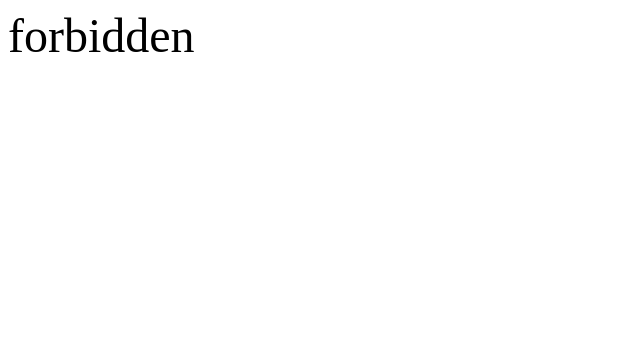
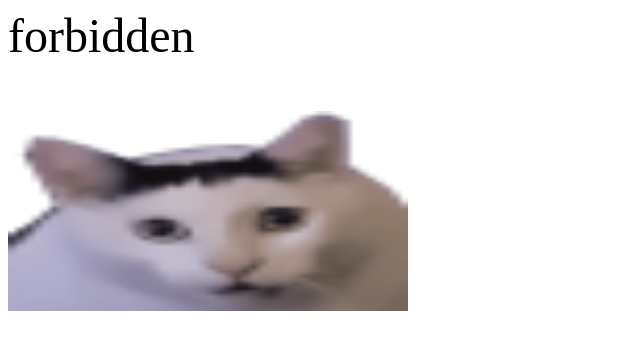
Before and after one commit to funkyghost617/figmentcrocs, a website: page public/404.html in a window 1280 px wide. Shown: the whole page, without its empty margins (0-640 px from the left). Drawn offline with Linux system fonts and the light colour scheme.

Commit message:
404 complete

```diff
--- a/public/404.html
+++ b/public/404.html
@@ -6,6 +6,7 @@
     </head>
     <body>
         <p>forbidden</p>
+        <img src="./faviconHuh.png" />
         <audio id="huhSound">
             <source src="./huh.mp3" type="audio/mpeg" />
         </audio>
--- a/public/404script.js
+++ b/public/404script.js
@@ -1,2 +1,5 @@
 const huhSound = document.querySelector("#huhSound");
 huhSound.play();
+
+const huhPic = document.querySelector("img");
+huhPic.addEventListener("click", (e) => huhSound.play());
--- a/public/404styles.css
+++ b/public/404styles.css
@@ -2,3 +2,9 @@ p {
     font-size: 3rem;
     margin-top: 5px;
 }
+
+img {
+    cursor: pointer;
+    width: 400px;
+    height: 200px;
+}
```
